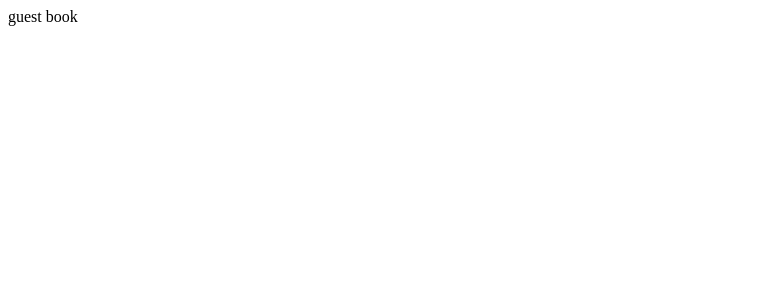
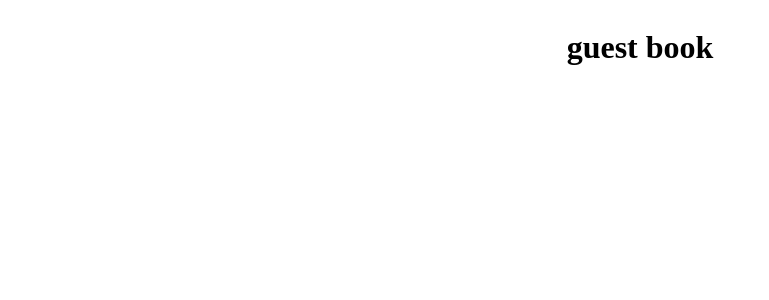
Before and after one commit to failure-driven/experiments-in-workshops, a Next.js app in the folder guestbook-nextjs/: page / in a window 1280 px wide. Shown: the top 300 px of the page, without its empty margins (0-769 px from the left). Built offline with nearby package versions, Linux system fonts and the light colour scheme.

Commit message:
Add some manual styling

```diff
--- a/guestbook-nextjs/app/page.tsx
+++ b/guestbook-nextjs/app/page.tsx
@@ -1,5 +1,9 @@
+import "../public/styles/main.css";
+
 export default function Page() {
   return (
-    <div>guest book</div>
+    <div className="container">
+      <h1>guest book</h1>
+    </div>
   )
 }
--- /dev/null
+++ b/guestbook-nextjs/public/styles/main.css
@@ -0,0 +1,4 @@
+.container {
+  display: flex;
+  justify-content: center;
+}
```
Also changed, not shown: 1 other file (tests, documents, lock files or other folders).
